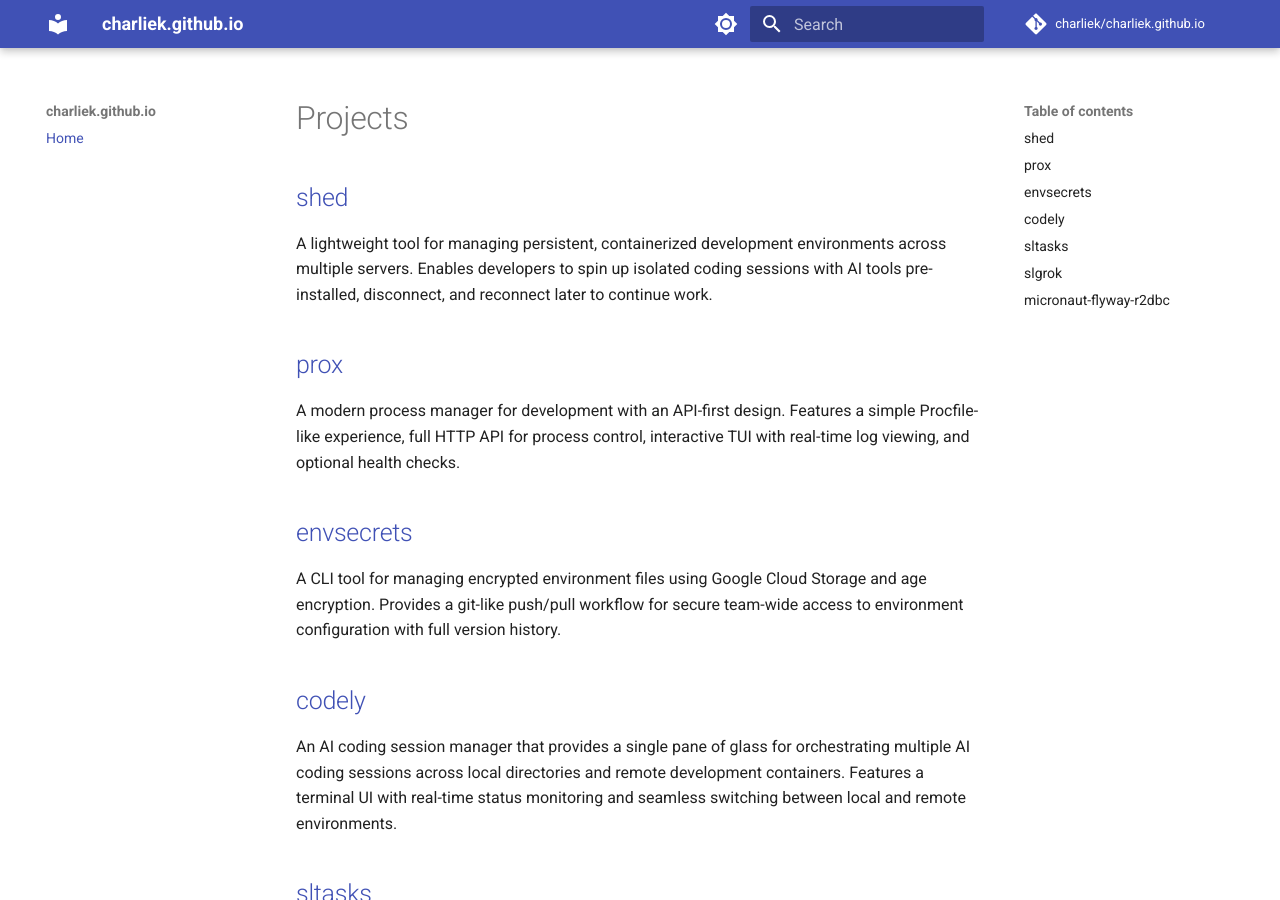
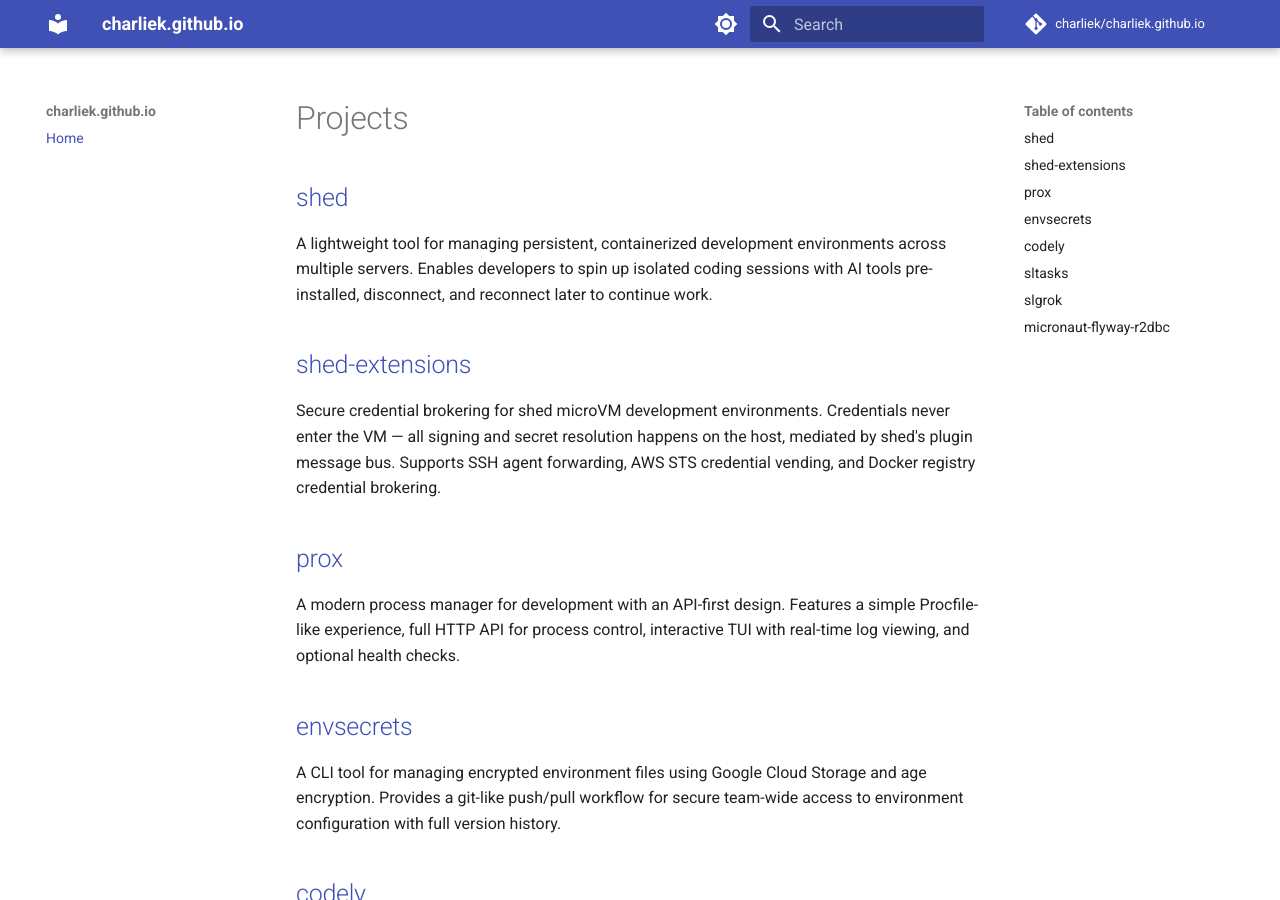
Before and after one commit to charliek/charliek.github.io, an MkDocs documentation site: the page built from docs/index.md, in a window 1280 px wide and 900 px high. Built offline with MkDocs 1.6.1 and Material for MkDocs 9.7.7, drawn with Linux system fonts in a browser that asks for light colours; comment, search, counter and statistics services are not loaded.

Commit message:
Add shed-extensions project
Co-Authored-By: Claude Opus 4.6 (1M context) <noreply@anthropic.com>

```diff
--- a/docs/index.md
+++ b/docs/index.md
@@ -3,6 +3,10 @@
 ## [shed](https://charliek.github.io/shed/)
 
 A lightweight tool for managing persistent, containerized development environments across multiple servers. Enables developers to spin up isolated coding sessions with AI tools pre-installed, disconnect, and reconnect later to continue work.
+
+## [shed-extensions](https://charliek.github.io/shed-extensions/)
+
+Secure credential brokering for shed microVM development environments. Credentials never enter the VM — all signing and secret resolution happens on the host, mediated by shed's plugin message bus. Supports SSH agent forwarding, AWS STS credential vending, and Docker registry credential brokering.
 
 ## [prox](https://charliek.github.io/prox/)
 
```
